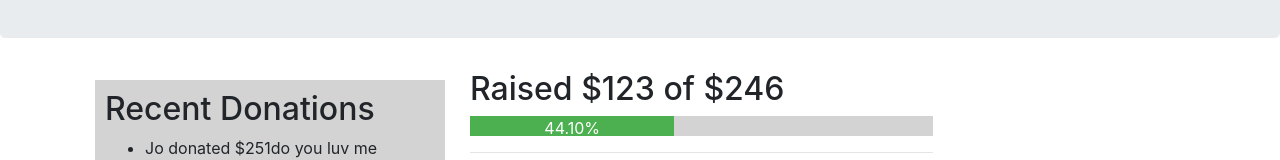
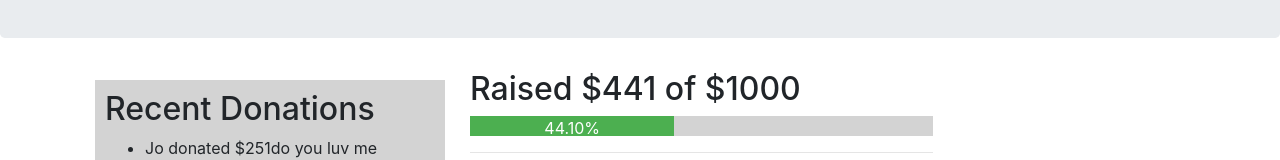
Before and after one commit to joinpursuit/Pursuit-Core-Web-Props-Lab-Tested, a React (Create React App) app: page / in a window 1280 px wide. Shown: the part 192-352 px from the top of the page. Built offline with nearby package versions, Linux system fonts and the light colour scheme.

Commit message:
cypress test

```diff
--- a/src/Components/Progress.js
+++ b/src/Components/Progress.js
@@ -4,7 +4,7 @@ import React from "react";
 const Progress = () => {
   return (
     <div>
-      <h2>Raised $123 of $246</h2>
+      <h2>Raised $441 of $1000</h2>
       <div className="progress-bar">
       <div className="bar">44.10%</div>
       </div>
```
